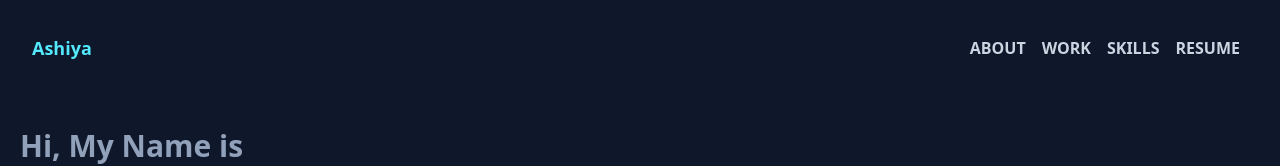
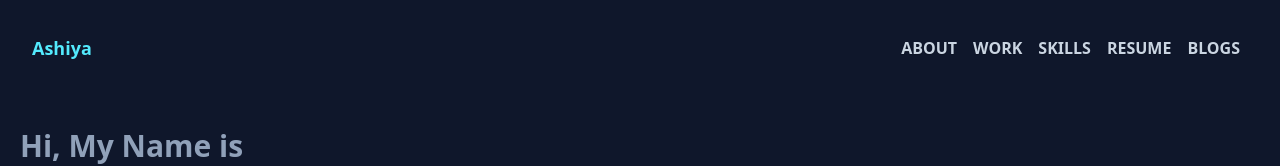
Before and after one commit to ashiyaman/V2.ashiyaman, a React (Vite) app: page / in a window 1280 px wide. Shown: the top 166 px of the page. Built offline with nearby package versions, Linux system fonts and the light colour scheme.

Commit message:
chore: Add blog in navbar

```diff
--- /dev/null
+++ b/src/components/Blogs.jsx
@@ -0,0 +1,7 @@
+const Blogs = () => {
+    return(
+        <div></div>
+    )
+}
+
+export default Blogs
--- a/src/components/Navbar.jsx
+++ b/src/components/Navbar.jsx
@@ -10,6 +10,7 @@ const Navbar = () => {
                     <li><a href="#work" className="uppercase font-bold text-shadow-xs mx-2 hover:text-cyan-300 focus:text-cyan-300">Work</a></li>
                     <li><a href="#skills" className="uppercase font-bold text-shadow-xs mx-2 hover:text-cyan-300 focus:text-cyan-300">Skills</a></li>
                     <li><a href="#resume" className="uppercase font-bold text-shadow-xs mx-2 hover:text-cyan-300 focus:text-cyan-300">Resume</a></li>
+                    <li><a href="#blogs" className="uppercase font-bold text-shadow-xs mx-2 hover:text-cyan-300 focus:text-cyan-300">Blogs</a></li>
                 </ul>
             </div>
         </nav>
--- a/src/components/Resume.jsx
+++ b/src/components/Resume.jsx
@@ -10,7 +10,7 @@ const Resume = () => {
         </div>
 
         <a
-  href="https://drive.google.com/file/d/1CKdTcnO4LN6eLop-1SmK5YReVbSVXWCs/view?usp=sharing"
+  href="https://drive.google.com/file/d/1f3ARBp9FXw_-BchoYnPN4EolxarNkBJ2/view?usp=sharing"
   target="_blank"
   rel="noopener noreferrer"
   aria-label="Download Ashiya's Resume"
```
